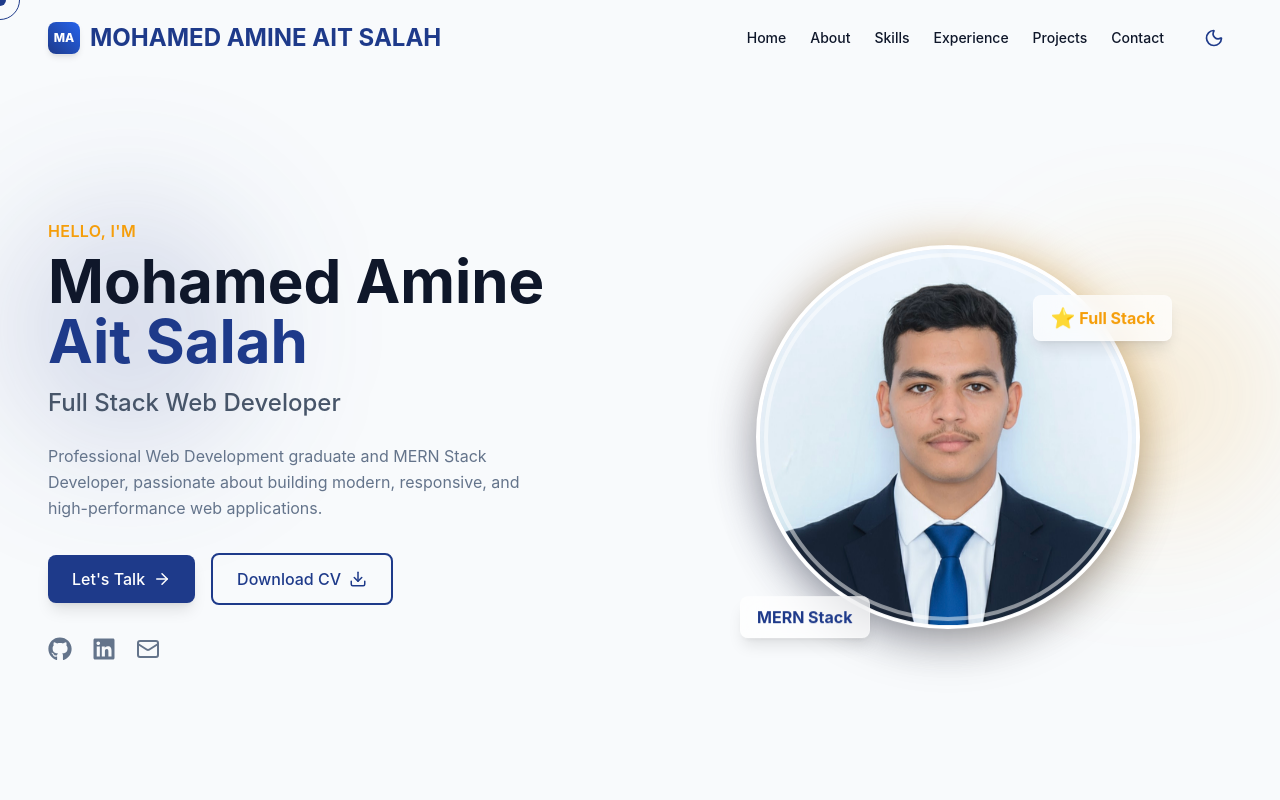
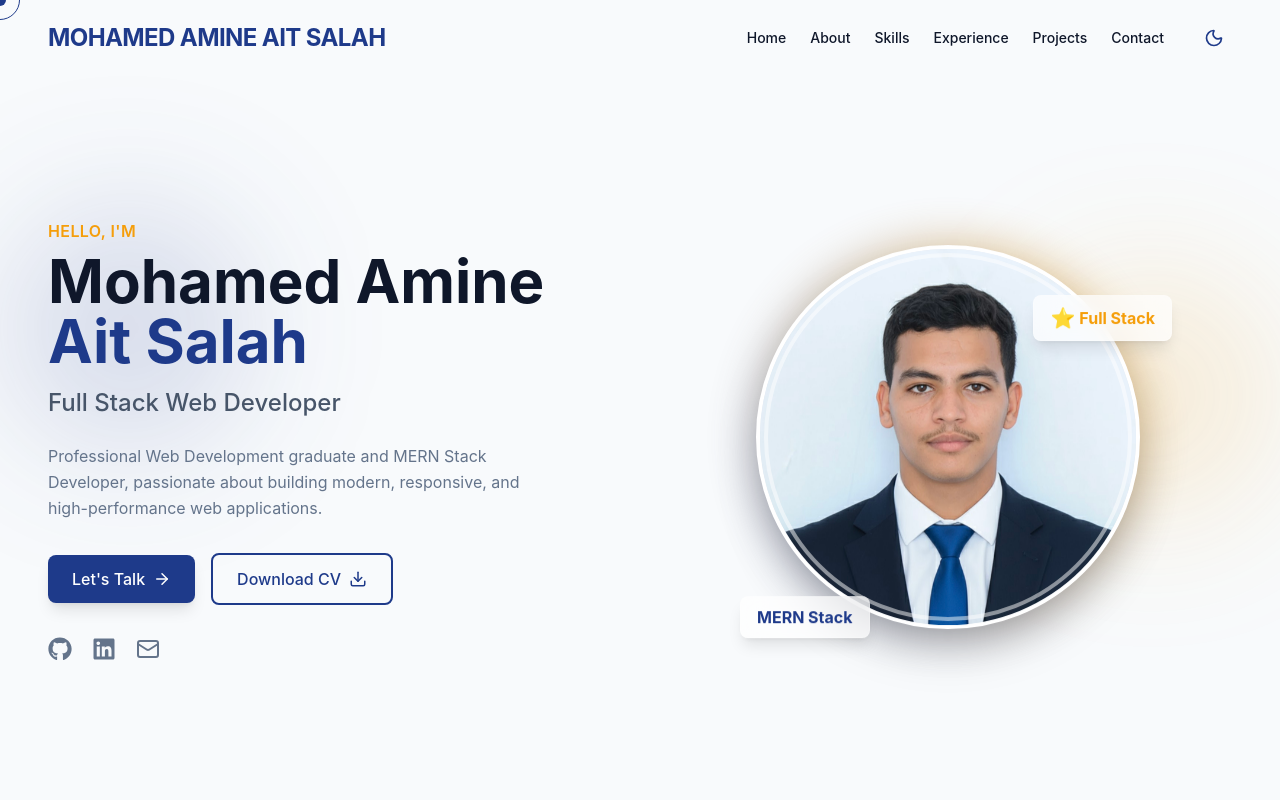
Before and after one commit to mohamedamineaitsalah/portfolio, a React (Vite) app: page / in a window 1280 px wide. Shown: the top 800 px of the page. Built offline with nearby package versions, Linux system fonts and the light colour scheme.

Commit message:
fix: remove MA badge from navbar and show full MOHAMED AMINE AIT SALAH on all devices

```diff
--- a/src/components/Navbar.jsx
+++ b/src/components/Navbar.jsx
@@ -34,14 +34,10 @@ const Navbar = ({ darkMode, setDarkMode }) => {
 
   return (
     <header className={`fixed w-full top-0 z-50 transition-all duration-300 ${scrolled ? 'glass py-3 shadow-md' : 'py-5 bg-transparent'}`}>
-      <div className="max-w-7xl mx-auto px-6 md:px-12 flex justify-between items-center">
-        <div className="text-base md:text-2xl font-bold text-primary dark:text-accent cursor-pointer whitespace-nowrap">
-          <Link to="hero" smooth={true} duration={500} className="flex items-center gap-2.5">
-            <span className="w-8 h-8 rounded-lg bg-gradient-to-tr from-primary to-primary-light flex items-center justify-center text-white font-extrabold text-xs shadow-md ring-1 ring-white/20">
-              MA
-            </span>
-            <span className="md:hidden">M.A AIT SALAH</span>
-            <span className="hidden md:inline">MOHAMED AMINE AIT SALAH</span>
+      <div className="max-w-7xl mx-auto px-4 sm:px-6 md:px-12 flex justify-between items-center">
+        <div className="text-sm sm:text-lg md:text-2xl font-bold text-primary dark:text-accent cursor-pointer whitespace-nowrap tracking-tight">
+          <Link to="hero" smooth={true} duration={500}>
+            MOHAMED AMINE AIT SALAH
           </Link>
         </div>
 
```
